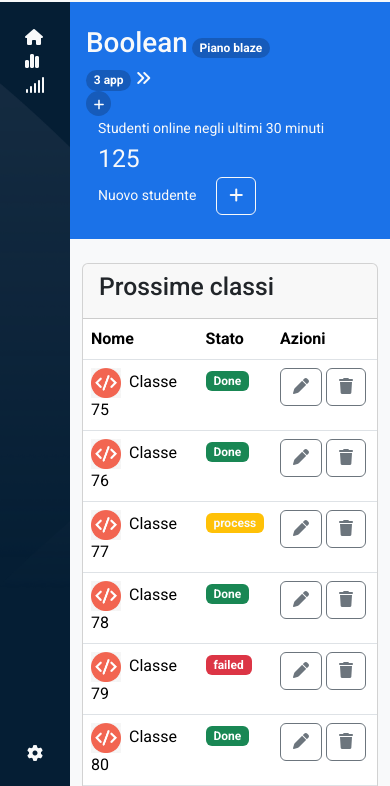
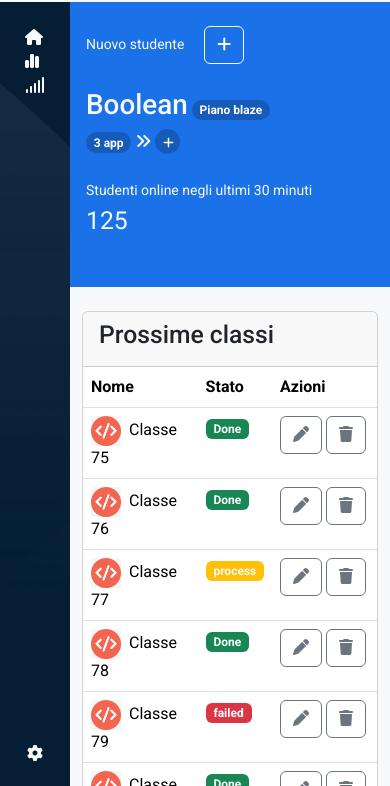
Before and after one commit to WojciechPotoniec/html-css-bootstrap-dashboard, a plain HTML site: page index.html in a window 390 px wide. Shown: the part 58-844 px from the top of the page. Drawn offline with nearby package versions, Linux system fonts and the light colour scheme.

Commit message:
fix all problem work finish

```diff
--- a/css/style.css
+++ b/css/style.css
@@ -78,15 +78,16 @@ main {
     background-color: var(--color-hero-bg);
 }
 
-#hero .row .col span:not(.wp-arrow) {
+#hero span:not(.wp-arrow) {
     background-color: #165bba;
 }
 
-#hero .row .col span:hover:not(.wp-arrow) {
+#hero span:hover:not(.wp-arrow) {
     background-color: lightgrey;
     opacity: 0.8;
     cursor: pointer;
 }
+
 #add-app {
     width: 25px;
     height: 25px;
@@ -107,7 +108,7 @@ main {
     min-width: 105px;
 }
 
-.offcanvas.offcanvas-end{
+.offcanvas.offcanvas-end {
     width: 70%;
 }
 
@@ -154,17 +155,19 @@ main {
     #sidebar .icon span {
         display: none;
     }
-    #mobile, #web, #blog {
+
+    #mobile,
+    #web,
+    #blog {
         display: none;
     }
+
     #add-app {
-        display: block;
+        display: inline-block;
     }
-    .offcanvas.offcanvas-end{
+
+    .offcanvas.offcanvas-end {
         width: 100%;
-    }
-    .container-fluid {
-        flex-direction: column;
     }
 }
 
@@ -174,6 +177,19 @@ main {
     .percent {
         display: none;
     }
+    #hero > div {
+        flex-direction: column;
+    }
 
+    .left-hero {
+        order: 1;
+    }
 
+    .center-hero {
+        order: 2;
+    }
+
+    .right-hero {
+        order: 0;
+    }
 }
--- a/index.html
+++ b/index.html
@@ -99,9 +99,8 @@
         <main>
             <div class="overflow-y-auto h-100">
                 <div id="hero" class="container-fluid text-light py-4">
-                    <div class="container-fluid d-flex justify-content-between">
-                        <div class="row">
-                            <div class="col px-1">
+                    <div class="d-flex justify-content-between">
+                            <div class="left-hero px-1 pb-4">
                                 <h1 class="d-inline-block">Boolean</h1>
                                 <span class="badge rounded-pill">Piano blaze</span>
                                 <div>
@@ -114,12 +113,11 @@
                                     <span id="blog" class="badge rounded-pill">Boolean blog app</span>
                                 </div>
                             </div>
-                        </div>
-                        <div class="px-1">
+                        <div class="center-hero px-1 pb-4">
                             <small>Studenti online negli ultimi 30 minuti</small>
                             <div class="fs-2">125</div>
                         </div>
-                        <div class="px-1">
+                        <div class="right-hero px-1 pb-4">
                             <small>Nuovo studente</small>
                             <button data-bs-toggle="offcanvas" data-bs-target="#offcanvasRight" type="button"
                                 class="btn btn-outline-light ms-3"><i class="fa-solid fa-plus"></i></button>
@@ -149,7 +147,7 @@
                                         <div>
                                             <label for="email" class="form-label"> Email </label>
                                             <div class="input-group">
-                                                <span class="input-group-text">@</span>
+                                                <span class="input-group-text wp-arrow">@</span>
                                                 <input type="text" class="form-control" placeholder=""
                                                     aria-label="email">
                                             </div>
@@ -193,7 +191,7 @@
                                         <label for="formFile" class="form-label">Foto</label>
                                         <input class="form-control" type="file">
                                     </div>
-                                    <div class="form-check p-check mb-3">
+                                    <div class="form-check p-check mb-3 ps-5">
                                         <input class="form-check-input" type="checkbox" value="">
                                         <label class="form-check-label" for="flexCheckDefault">
                                             Seleziona per proseguire
```
